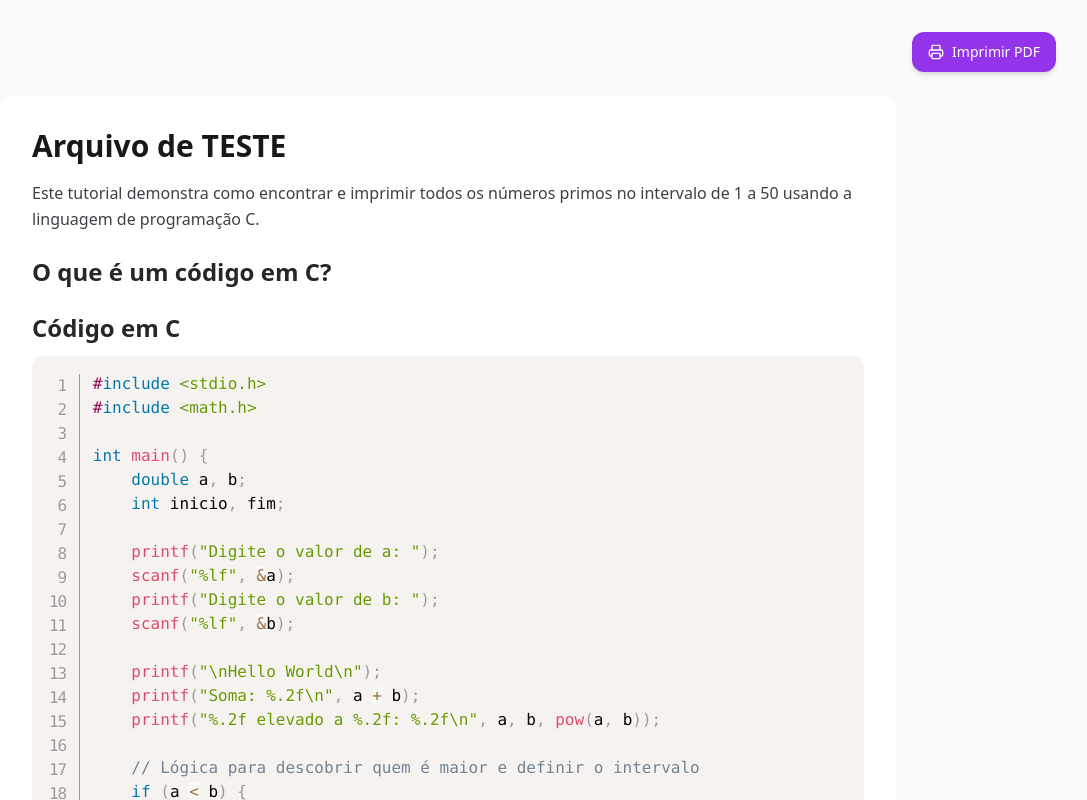
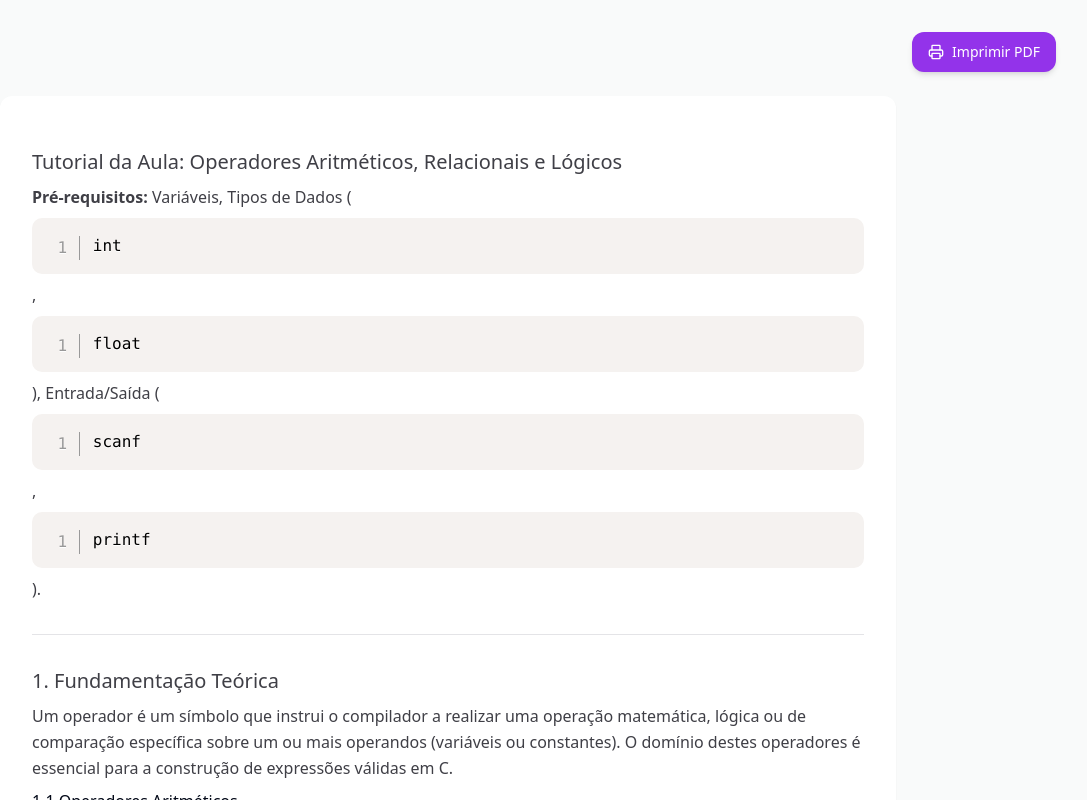
Before and after one commit to profedmarsantos/ifsp2026-1, a React (Vite) app: page / in a window 1280 px wide. Shown: the top 800 px of the page, without its empty margins (192-1279 px from the left). Built offline with nearby package versions, Linux system fonts and the light colour scheme.

Commit message:
[dyad] Alterando o arquivo Markdown exibido na página inicial - wrote 1 file(s)

```diff
--- a/src/pages/Index.tsx
+++ b/src/pages/Index.tsx
@@ -9,7 +9,7 @@ const Index = () => {
         <PrintButton />
       </div>
       <div className="max-w-4xl w-full mt-16"> {/* Adicionado 'mt-16' para dar espaço ao botão */}
-        <MarkdownRenderer markdownPath="/src/content/teste.md" />
+        <MarkdownRenderer markdownPath="/src/content/009-Operadores logicos e aritmeticos.md" />
       </div>
       <MadeWithDyad />
     </div>
```
